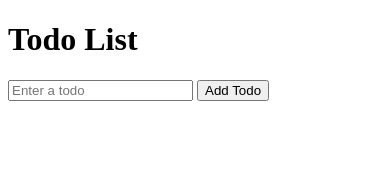
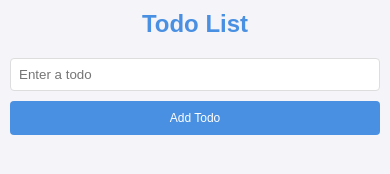
Before and after one commit to SaiDrive/todoLocally, a plain HTML site: page index.html in a window 390 px wide. Drawn offline with Linux system fonts and the light colour scheme; no server answers.

Commit message:
Added responsive css

```diff
--- a/index.html
+++ b/index.html
@@ -4,6 +4,7 @@
   <meta charset="UTF-8">
   <meta name="viewport" content="width=device-width, initial-scale=1.0">
   <title>Todo App</title>
+  <link rel="stylesheet" href="style.css">
 </head>
 <body>
   <h1>Todo List</h1>
--- /dev/null
+++ b/style.css
@@ -0,0 +1,121 @@
+/* Reset some default browser styles */
+body, h1, ul, input, button {
+    margin: 0;
+    padding: 0;
+    box-sizing: border-box;
+  }
+
+  /* Basic styling for the body */
+  body {
+    font-family: Arial, sans-serif;
+    background-color: #f4f4f9;
+    color: #333;
+    display: flex;
+    flex-direction: column;
+    align-items: center;
+    padding: 20px;
+  }
+
+  /* Styling for the heading */
+  h1 {
+    color: #4a90e2;
+    margin-bottom: 20px;
+  }
+
+  /* Styling for the todo list */
+  ul {
+    list-style: none;
+    padding: 0;
+    width: 100%;
+    max-width: 500px;
+  }
+
+  li {
+    background-color: #fff;
+    border: 1px solid #ddd;
+    border-radius: 4px;
+    padding: 10px;
+    margin-bottom: 10px;
+    box-shadow: 0 2px 4px rgba(0, 0, 0, 0.1);
+  }
+
+  /* Styling for the input field */
+  #todo-input {
+    width: 100%;
+    max-width: 400px;
+    padding: 10px;
+    border: 1px solid #ddd;
+    border-radius: 4px;
+    margin-bottom: 10px;
+  }
+
+  /* Styling for the button */
+  button {
+    background-color: #4a90e2;
+    color: #fff;
+    border: none;
+    border-radius: 4px;
+    padding: 10px 20px;
+    font-size: 16px;
+    cursor: pointer;
+    transition: background-color 0.3s ease;
+  }
+
+  button:hover {
+    background-color: #357abd;
+  }
+
+  /* Styling for error or info messages */
+  #error-message {
+    color: #e94e77;
+    margin-top: 10px;
+  }
+
+  /* Responsive Design */
+
+  /* For tablets and smaller laptops */
+  @media (max-width: 768px) {
+    #todo-input, button {
+      width: 100%;
+      max-width: none;
+    }
+
+    li {
+      padding: 8px;
+      font-size: 14px;
+    }
+
+    button {
+      padding: 12px;
+      font-size: 14px;
+    }
+  }
+
+  /* For mobile screens */
+  @media (max-width: 480px) {
+    body {
+      padding: 10px;
+    }
+
+    h1 {
+      font-size: 24px;
+    }
+
+    #todo-input, button {
+      padding: 8px;
+    }
+
+    li {
+      padding: 6px;
+      font-size: 12px;
+    }
+
+    button {
+      padding: 10px;
+      font-size: 12px;
+    }
+
+    #error-message {
+      font-size: 14px;
+    }
+  }
```
